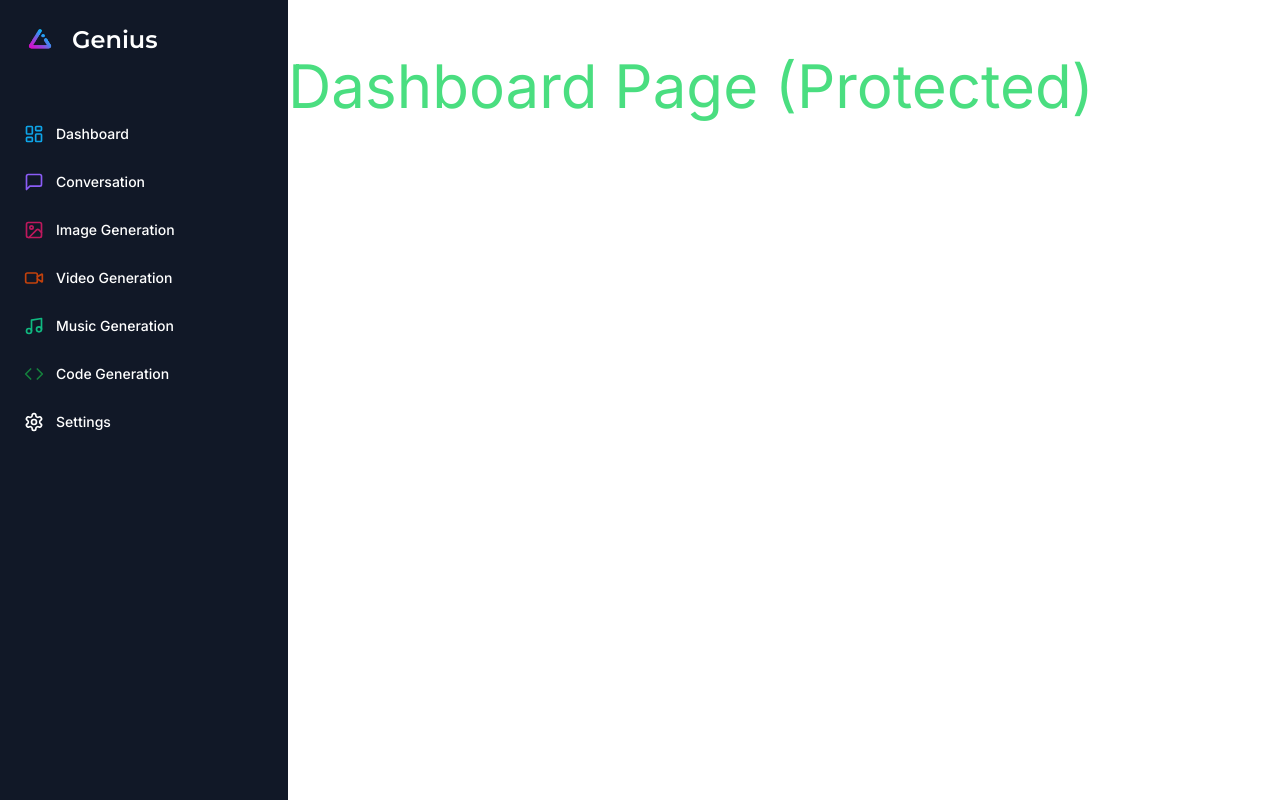
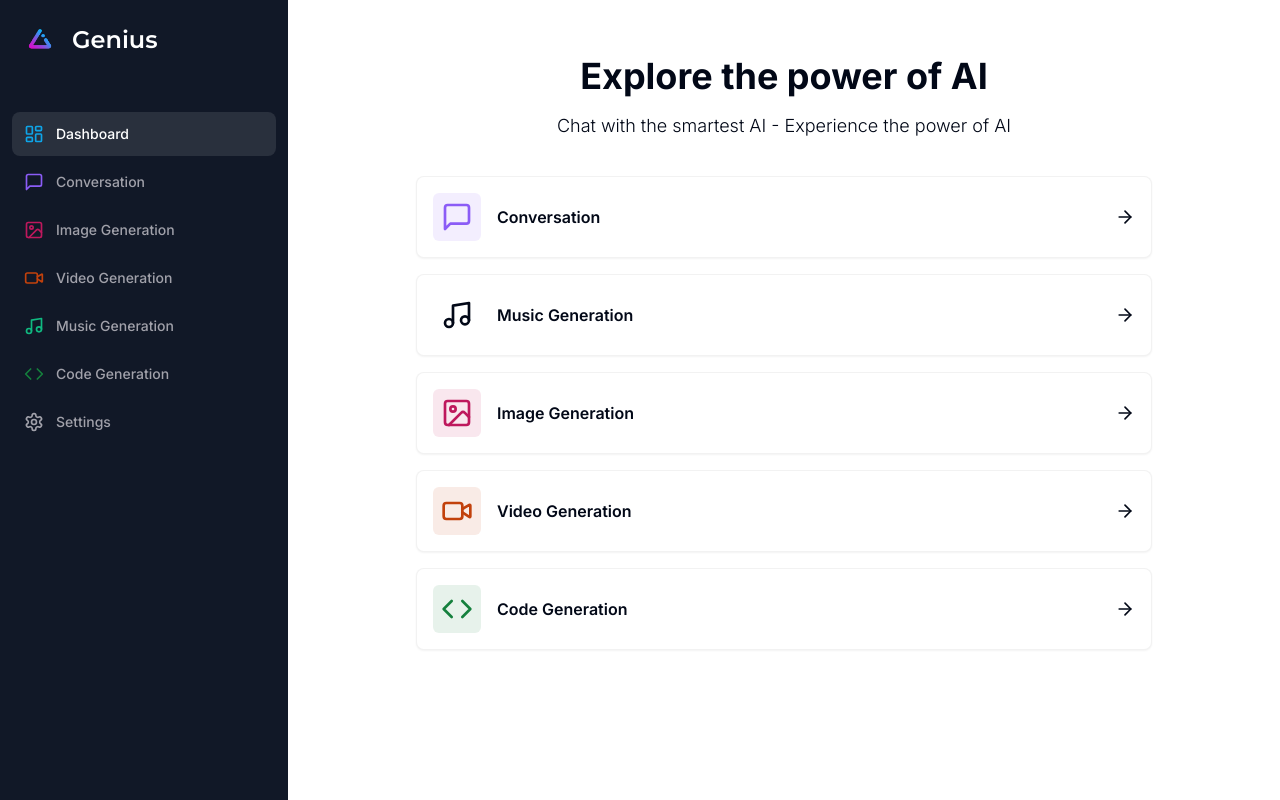
Before and after one commit to AhsanHafeez2525/SaaS_Ai_Next.js, a Next.js app: page /dashboard in a window 1280 px wide. Built offline with nearby package versions, Linux system fonts and the light colour scheme.

Commit message:
dashboard-ui complete

```diff
--- a/src/app/(dashboard)/(routes)/dashboard/page.tsx
+++ b/src/app/(dashboard)/(routes)/dashboard/page.tsx
@@ -1,9 +1,83 @@
+"use client";
+import { Card } from "@/components/ui/card";
+import { cn } from "@/lib/utils";
+import {
+  ArrowRight,
+  Code,
+  ImageIcon,
+  MessageSquare,
+  Music,
+  VideoIcon,
+} from "lucide-react";
+import { useRouter } from "next/navigation";
 import React from "react";
 
+const tools = [
+  {
+    label: "Conversation",
+    icon: MessageSquare,
+    color: "text-violet-500",
+    bgColor: "bg-violet-500/10",
+    href: "/conversation",
+  },
+  {
+    label: "Music Generation",
+    icon: Music,
+    color: "text-enerald-500",
+    bgColor: "bg-enerald-500/10",
+    href: "/music",
+  },
+  {
+    label: "Image Generation",
+    icon: ImageIcon,
+    color: "text-pink-700",
+    bgColor: "bg-pink-700/10",
+    href: "/image",
+  },
+  {
+    label: "Video Generation",
+    icon: VideoIcon,
+    color: "text-orange-700",
+    bgColor: "bg-orange-700/10",
+    href: "/video",
+  },
+  {
+    label: "Code Generation",
+    icon: Code,
+    color: "text-green-700",
+    bgColor: "bg-green-700/10",
+    href: "/code",
+  },
+];
 const DashboardPage = () => {
+  const router = useRouter();
   return (
     <div>
-      <p className="text-6xl text-green-400">Dashboard Page (Protected)</p>
+      <div className="mb-9 space-y-4">
+        <h2 className="text-2xl md:text-4xl font-bold text-center">
+          Explore the power of AI
+        </h2>
+        <p className="text-muted-foregroun font-light text-sm md:text-lg text-center">
+          Chat with the smartest AI - Experience the power of AI
+        </p>
+      </div>
+      <div className="px-4 md:px-20 lg:px-32 space-y-4">
+        {tools.map((tool) => (
+          <Card
+            onClick={() => router.push(tool.href)}
+            key={tool.href}
+            className="p-4 border-black/5 flex items-center justify-between hover:shadow-md transition cursor-pointer"
+          >
+            <div className="flex items-center gap-x-4">
+              <div className={cn("p-2 w-fit rounded-md", tool.bgColor)}>
+                <tool.icon className={cn("w-8 h-8", tool.color)} />
+              </div>
+              <div className="font-semibold">{tool.label}</div>
+            </div>
+            <ArrowRight className="w-5 h-5" />
+          </Card>
+        ))}
+      </div>
     </div>
   );
 };
--- a/src/components/sidebar.tsx
+++ b/src/components/sidebar.tsx
@@ -13,6 +13,7 @@
   Settings,
   VideoIcon,
 } from "lucide-react";
+import { usePathname } from "next/navigation";
 
 const montserrat = Montserrat({ weight: "600", subsets: ["latin"] });
 
@@ -61,6 +62,7 @@
 ];
 
 const Sidebar = () => {
+  const pathname = usePathname();
   return (
     <div className="space-y-4 py-4 flex flex-col h-full bg-[#111827] text-white">
       <div className="px-3 py-2 flex-1">
@@ -77,7 +79,12 @@
             <Link
               href={route.href}
               key={route.href}
-              className="text-sm group flex items-center p-3 w-full font-medium hover:text-white hover:bg-white/10 rounded-lg"
+              className={cn(
+                "text-sm group flex items-center p-3 w-full font-medium hover:text-white hover:bg-white/10 rounded-lg transition",
+                pathname === route.href
+                  ? " text-white bg-white/10"
+                  : "text-zinc-400"
+              )}
             >
               <route.icon className={cn("h-5 w-5 mr-3", route.color)} />
               <span>{route.label}</span>
--- /dev/null
+++ b/src/components/ui/card.tsx
@@ -0,0 +1,79 @@
+import * as React from "react"
+
+import { cn } from "@/lib/utils"
+
+const Card = React.forwardRef<
+  HTMLDivElement,
+  React.HTMLAttributes<HTMLDivElement>
+>(({ className, ...props }, ref) => (
+  <div
+    ref={ref}
+    className={cn(
+      "rounded-lg border bg-card text-card-foreground shadow-sm",
+      className
+    )}
+    {...props}
+  />
+))
+Card.displayName = "Card"
+
+const CardHeader = React.forwardRef<
+  HTMLDivElement,
+  React.HTMLAttributes<HTMLDivElement>
+>(({ className, ...props }, ref) => (
+  <div
+    ref={ref}
+    className={cn("flex flex-col space-y-1.5 p-6", className)}
+    {...props}
+  />
+))
+CardHeader.displayName = "CardHeader"
+
+const CardTitle = React.forwardRef<
+  HTMLParagraphElement,
+  React.HTMLAttributes<HTMLHeadingElement>
+>(({ className, ...props }, ref) => (
+  <h3
+    ref={ref}
+    className={cn(
+      "text-2xl font-semibold leading-none tracking-tight",
+      className
+    )}
+    {...props}
+  />
+))
+CardTitle.displayName = "CardTitle"
+
+const CardDescription = React.forwardRef<
+  HTMLParagraphElement,
+  React.HTMLAttributes<HTMLParagraphElement>
+>(({ className, ...props }, ref) => (
+  <p
+    ref={ref}
+    className={cn("text-sm text-muted-foreground", className)}
+    {...props}
+  />
+))
+CardDescription.displayName = "CardDescription"
+
+const CardContent = React.forwardRef<
+  HTMLDivElement,
+  React.HTMLAttributes<HTMLDivElement>
+>(({ className, ...props }, ref) => (
+  <div ref={ref} className={cn("p-6 pt-0", className)} {...props} />
+))
+CardContent.displayName = "CardContent"
+
+const CardFooter = React.forwardRef<
+  HTMLDivElement,
+  React.HTMLAttributes<HTMLDivElement>
+>(({ className, ...props }, ref) => (
+  <div
+    ref={ref}
+    className={cn("flex items-center p-6 pt-0", className)}
+    {...props}
+  />
+))
+CardFooter.displayName = "CardFooter"
+
+export { Card, CardHeader, CardFooter, CardTitle, CardDescription, CardContent }
```
